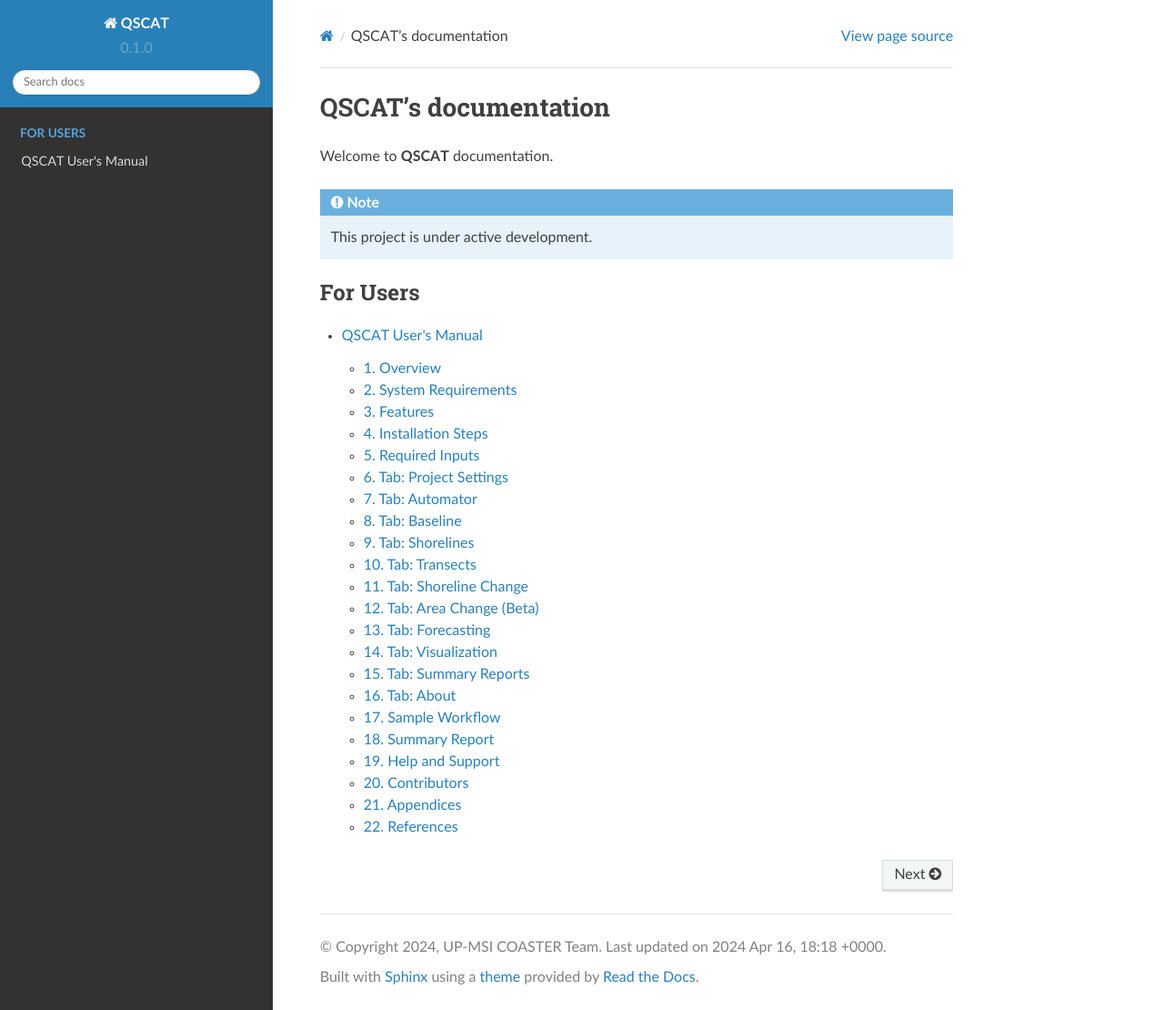
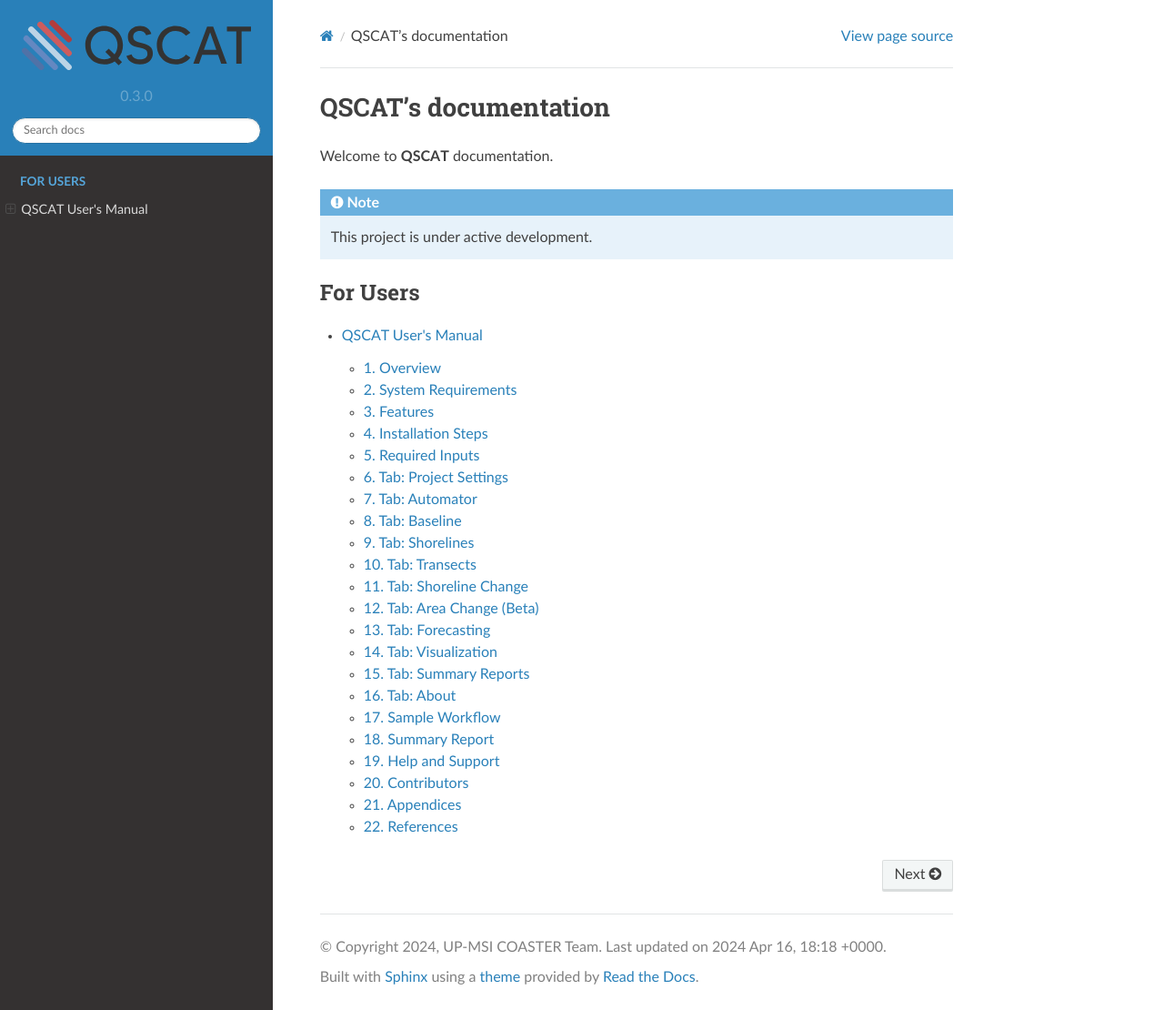
Before and after one commit to qscat/qscat, a Sphinx documentation site: the page built from docs/source/index.rst, in a window 1280 px wide and 1110 px high. Shown: the whole window at 91% size. Built offline with Sphinx 7.4.7 and the Read the Docs theme 2.0.0, drawn with Linux system fonts in a browser that asks for light colours.

Commit message:
chore: update future release version to 0.3.0

```diff
--- a/docs/source/conf.py
+++ b/docs/source/conf.py
@@ -6,8 +6,8 @@
 copyright = '2024, UP-MSI COASTER Team'
 author = 'UP-MSI COASTER Team'
 
-release = '0.1.0'
-version = '0.1.0'
+release = '0.3.0'
+version = '0.3.0'
 
 # -- General configuration
 
@@ -36,6 +36,13 @@
 
 # These folders are copied to the documentation's HTML output
 html_static_path = ['_static']
+html_theme_options = {
+    'collapse_navigation': False,
+    'sticky_navigation': True,
+    'logo_only': True,
+    # Other theme options...
+}
+html_logo = "qscat-logo.svg"
 # html_theme_options = {
 #     'logo_only': True,
 #     'display_version': False,
```
Also changed, not shown: 1 other file.
